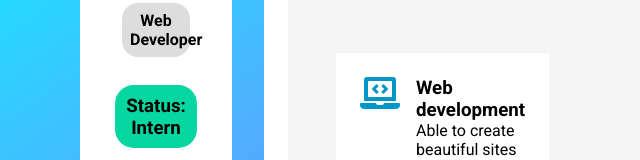
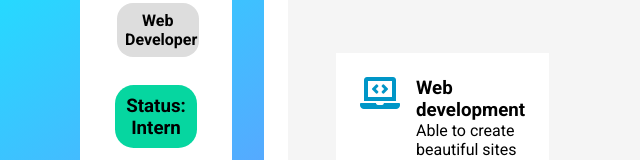
Before and after one commit to Edo99Pal/edo99pal.github.io, a plain HTML site: page index.html in a window 768 px wide. Shown: the part 283-443 px from the top of the page, 0-640 px from the left. Drawn offline with nearby package versions, Linux system fonts and the light colour scheme.

Commit message:
Update style.css

```diff
--- a/style.css
+++ b/style.css
@@ -549,3 +549,11 @@ input[type="submit"]:hover {
         padding: .5em
     }
 }
+
+@media (min-width: 767px) and (max-width: 1024px) {
+    h1 {
+        width: 60%;
+        position: relative;
+        left: -5px;
+    }
+}
```
